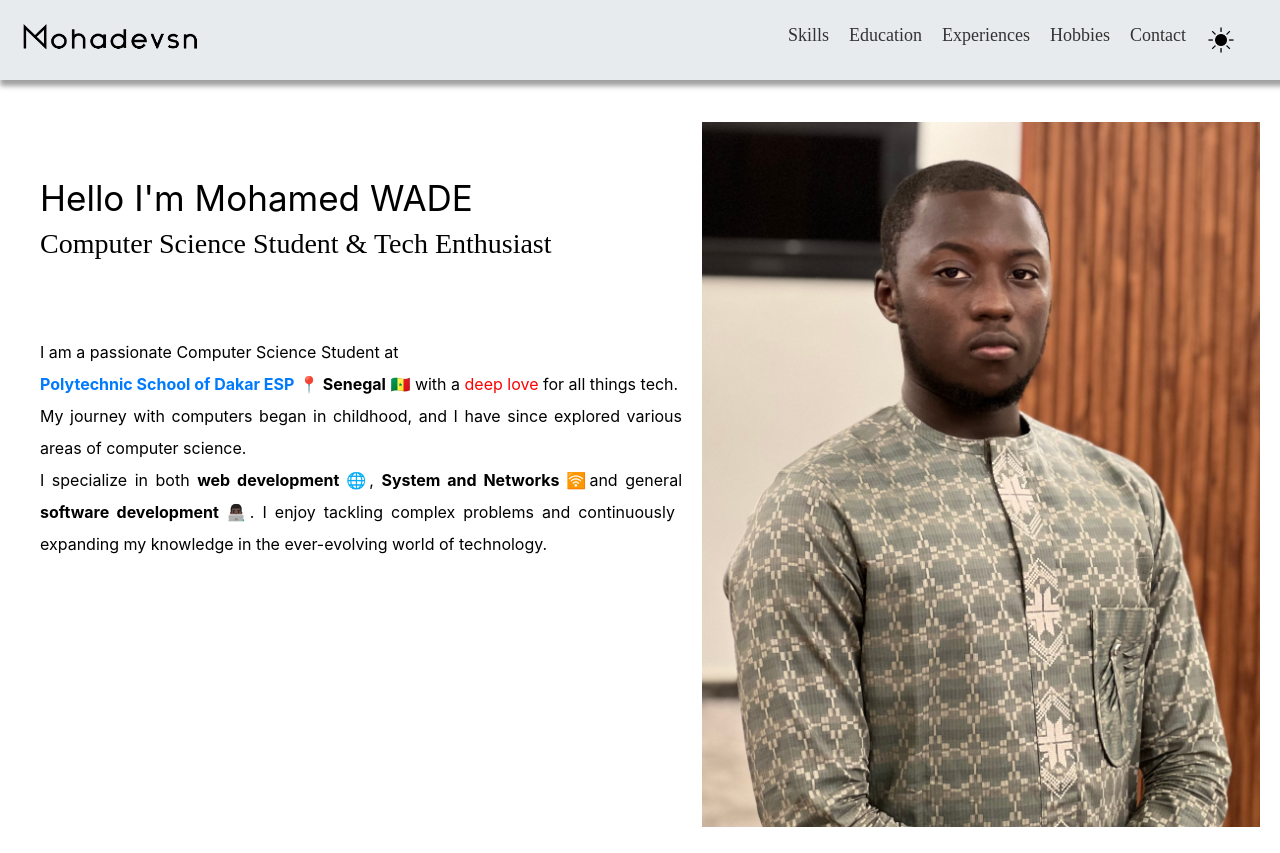
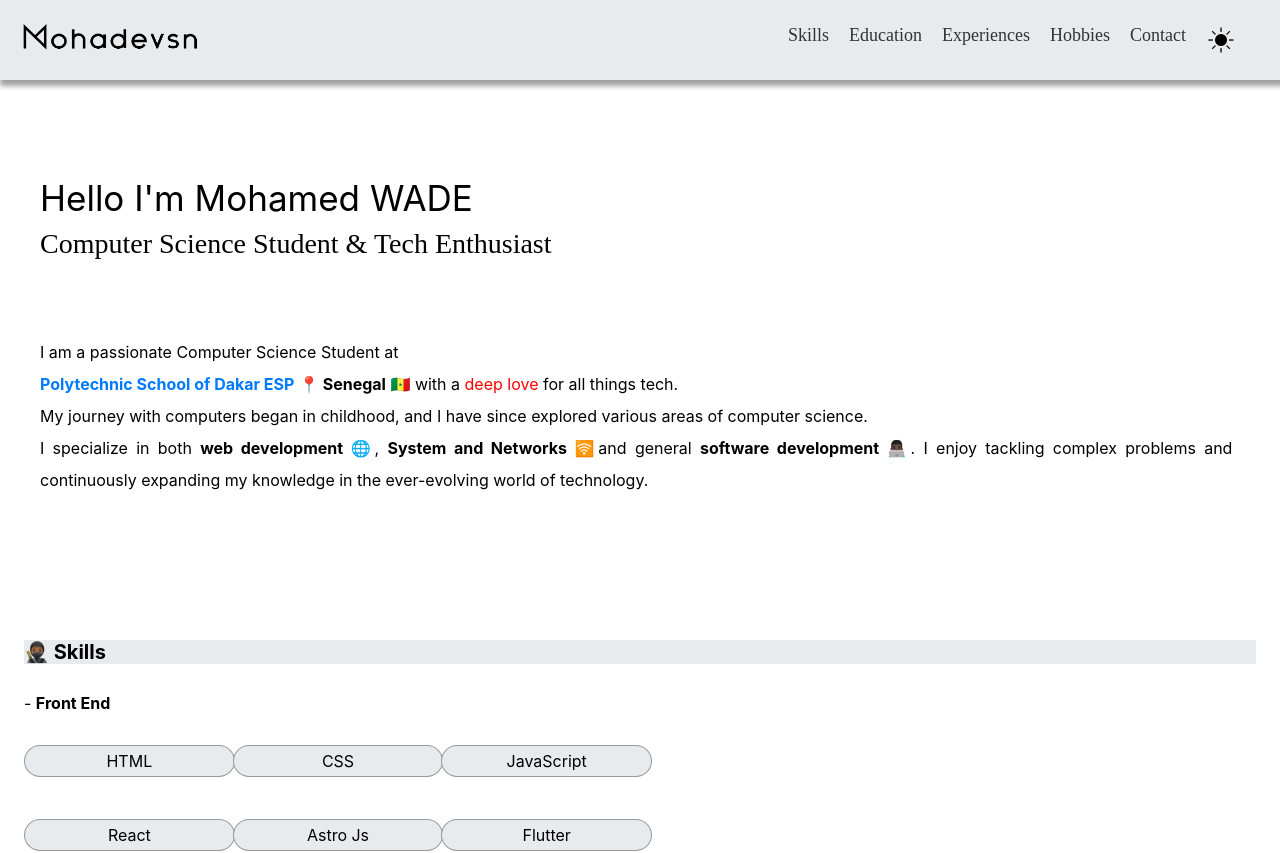
Before and after one commit to Mohadevsn/portofolio_mohadevsn_react, a React (Create React App) app: page / in a window 1280 px wide. Shown: the top 853 px of the page. Built offline with nearby package versions, Linux system fonts and the light colour scheme; a web font is replaced by a local one.

Commit message:
[update] major change, removing temporary the profile photo

```diff
--- a/src/components/About.js
+++ b/src/components/About.js
@@ -2,7 +2,6 @@ import React from "react";
 import '../styles/about.css'
 
 export default function About(props){
-
     return (
         <main className={props.darkMode ? "presentation--container dark" : "presentation--container"} id="about">
             <div>
@@ -17,9 +16,9 @@ export default function About(props){
                 I enjoy tackling complex problems and continuously expanding my knowledge in the ever-evolving world of technology.
                 </p>
             </div>
-            <div className="profile--image">
+            {/* <div className="profile--image">
                 <img src="/mohamed_profile.jpeg" alt="profile" className="profile--me"/>
-            </div>
+            </div> */}
         </main>
     )
 }
--- a/src/components/Hobbies.js
+++ b/src/components/Hobbies.js
@@ -8,7 +8,6 @@ export default function Hobbies(props){
     // information come from hobby.json
 
     const hobbiesData = Hobby.Hobbies
-
 
     return (
         <main className={props.darkMode ? "hobby dark": "hobby"} id="hobby">
```
Also changed, not shown: src/components/NavBar.js (+2 -9 lines).
